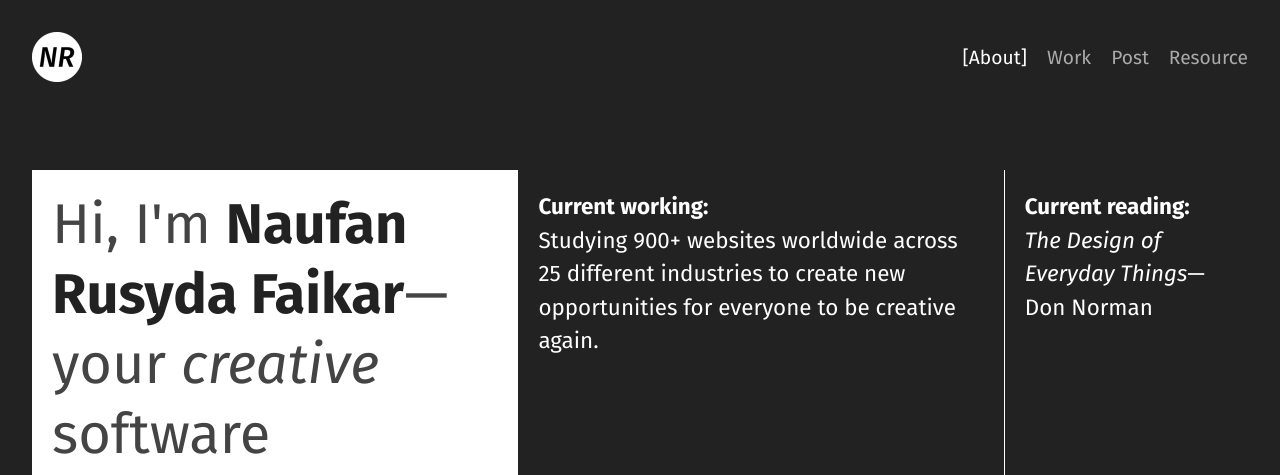
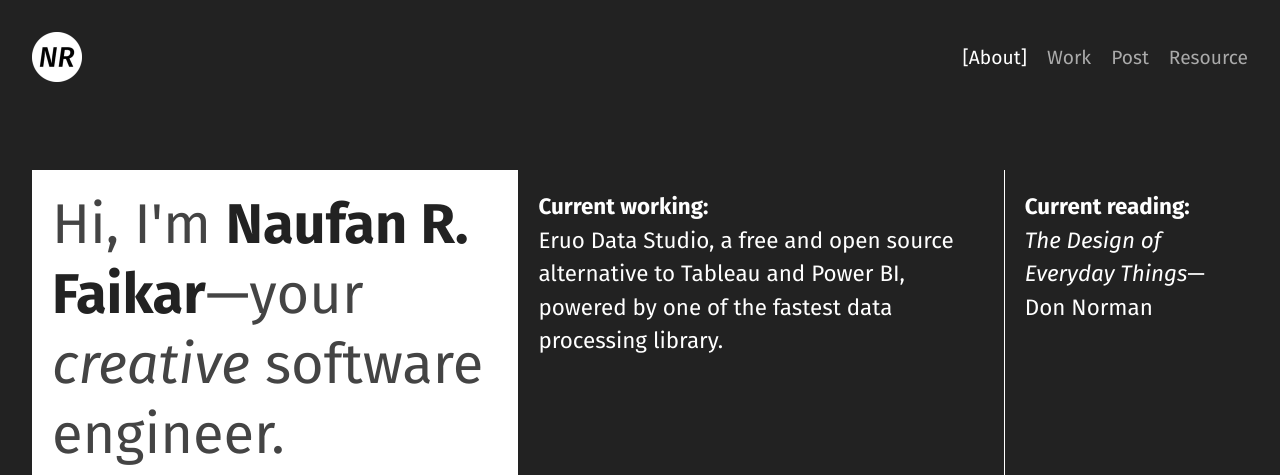
Before and after one commit to naruaika/naruaika.github.io, a Jekyll site: the page built from index.html, in a window 1280 px wide and 900 px high, cut to the strip 0-475 px from the top of the window. Built offline with Jekyll 4.4.1, drawn with Linux system fonts in a browser that asks for light colours; some of the changed text lies outside the part shown.

Commit message:
Abbreviate my middle name

```diff
--- a/_config.yml
+++ b/_config.yml
@@ -1,4 +1,4 @@
-title: Naufan Rusyda Faikar
+title: Naufan R. Faikar
 email: hello@naruaika.me
 phone: +62 821-3000-3006
 social: "@naruaika"
--- a/_includes/footer.html
+++ b/_includes/footer.html
@@ -1,6 +1,6 @@
 <footer id="footer">
     <div translate="no">
-        All rights reserved. Copyright <span id="copyright-year">{{ site.time | date: "%Y" }}</span> Naufan Rusyda Faikar.
+        All rights reserved. Copyright <span id="copyright-year">{{ site.time | date: "%Y" }}</span> Naufan R. Faikar.
     </div>
     <script>
         document.getElementById("copyright-year").textContent = new Date().getFullYear();
--- a/_layouts/default.html
+++ b/_layouts/default.html
@@ -11,7 +11,7 @@
         {% if page.series %}
             | {{ page.series }} - Part {{ page.part }}
         {% endif %}
-        | Naufan Rusyda Faikar
+        | Naufan R. Faikar
     </title>
     {% feed_meta %}
     {% seo %}
--- a/_layouts/post.html
+++ b/_layouts/post.html
@@ -450,7 +450,7 @@ layout: default
             {%- endif -%}
         </p>
         <p class="author">
-            Author: <a href="/">Naufan Rusyda Faikar</a>
+            Author: <a href="/">Naufan R. Faikar</a>
         </p>
         <time datetime="{{ page.date | date_to_xmlschema }}" title="{{ page.date | date: '%B %d, %Y' }}">
             {% if page.draft %}
--- a/_layouts/tool.html
+++ b/_layouts/tool.html
@@ -6,7 +6,7 @@
     <script>(function(w,d,s,l,i){w[l]=w[l]||[];w[l].push({'gtm.start':new Date().getTime(),event:'gtm.js'});var f=d.getElementsByTagName(s)[0],j=d.createElement(s),dl=l!='dataLayer'?'&l='+l:'';j.async=true;j.src='https://www.googletagmanager.com/gtm.js?id='+i+dl;f.parentNode.insertBefore(j,f);})(window,document,'script','dataLayer','GTM-MGFCBD6L');</script>
     <meta charset="UTF-8">
     <meta name="viewport" content="width=device-width, initial-scale=1.0">
-    <title>{{ page.title }} | Resource | Naufan Rusyda Faikar</title>
+    <title>{{ page.title }} | Resource | Naufan R. Faikar</title>
     <link rel="shortcut icon" href="/favicon.ico" type="image/x-icon">
     <link rel="preconnect" href="https://fonts.googleapis.com">
     <link rel="preconnect" href="https://fonts.gstatic.com" crossorigin>
--- a/index.html
+++ b/index.html
@@ -543,14 +543,14 @@ title: Creative Software Engineer
         <div class="box">
             <h1>
                 <span style="color:#444;">Hi, I'm</span>
-                <b>Naufan Rusyda Faikar</b
+                <b>Naufan R. Faikar</b
                 ><span style="color:#444;">&mdash;your <i>creative</i> software engineer.</span>
             </h1>
             <a href="mailto:hello@naruaika.me" class="button">&raquo; Get in touch</a>
         </div>
         <div class="box researching">
             <b>Current working:</b>
-            <span>Studying 900+ websites worldwide across 25 different industries to create new opportunities for everyone to be creative again.</span>
+            <span>Eruo Data Studio, a free and open source alternative to Tableau and Power BI, powered by one of the fastest data processing library.</span>
         </div>
         <div class="box reading">
             <b>Current reading:</b>
```
Also changed, not shown: README.md.
